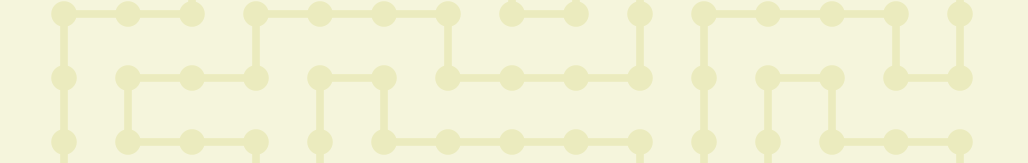
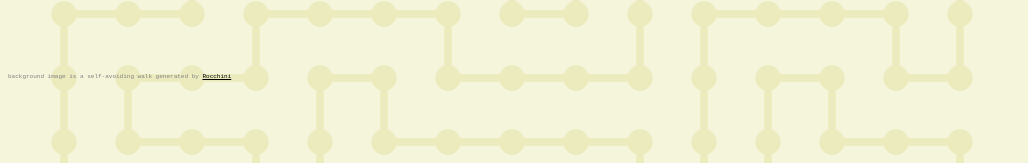
Before and after one commit to erwanor/erwanor.github.io, a plain HTML site: page index.html in a window 1280 px wide. Shown: the part 498-661 px from the top of the page, without its empty margins (0-1028 px from the left). Drawn offline with Linux system fonts and the light colour scheme.

Commit message:
credit wikimedia user rocchini for the artwork

```diff
--- a/index.html
+++ b/index.html
@@ -45,5 +45,7 @@
             <p>
                 <arrow>&#129195;</arrow> <a href="https://twitter.com/erwanor">twitter/erwanor</a>
             </p>
+
+            <pre>background image is a self-avoiding walk generated by <a href="https://en.wikipedia.org/wiki/User:Rocchini#My_Work">Rocchini</a></pre>
 	</body>
 </html>
--- a/style.css
+++ b/style.css
@@ -6,6 +6,12 @@ body {
     background-image: url("selfavoiding.png");
     background-blend-mode: soft-light;
     background-repeat: no-repeat;
+}
+
+pre {
+    margin-top:15%;
+    font-size: 6px;
+    color: grey;
 }
 
 p {
```
